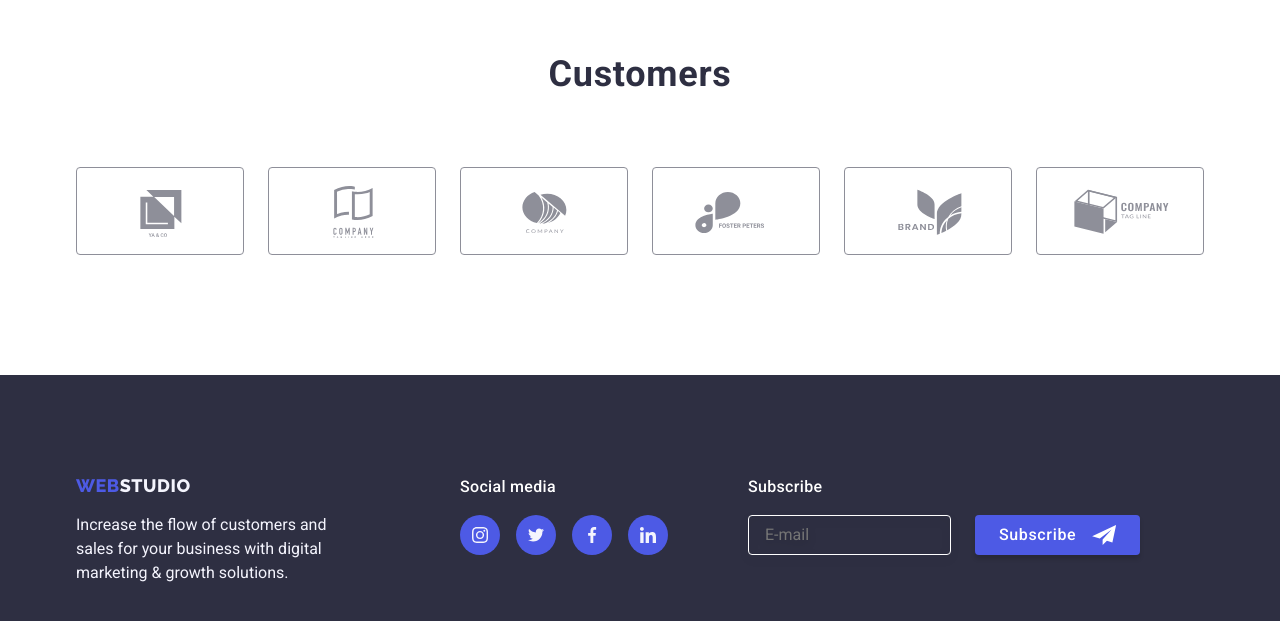
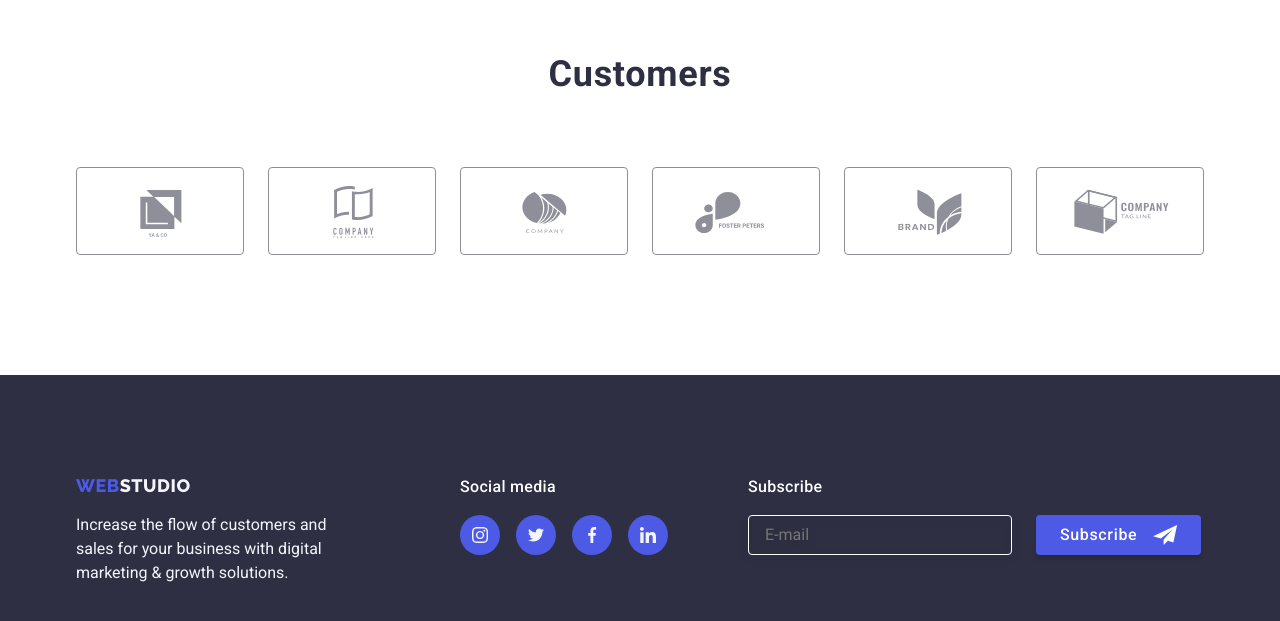
Before and after one commit to KonstantinLymarenko/goit-markup-hw-06, a plain HTML site: page index.html in a window 1280 px wide. Shown: the part 2538-3159 px from the top of the page. Drawn offline with nearby package versions, Linux system fonts and the light colour scheme.

Commit message:
upd-input-width-hw06

```diff
--- a/css/styles.css
+++ b/css/styles.css
@@ -484,7 +484,7 @@ body {
   margin-bottom: 16px;
 }
 .form-footer-input {
-  max-width: 264px;
+  min-width: 264px;
   height: 40px;
   padding-left: 16px;
   padding-top: 8px;
```
